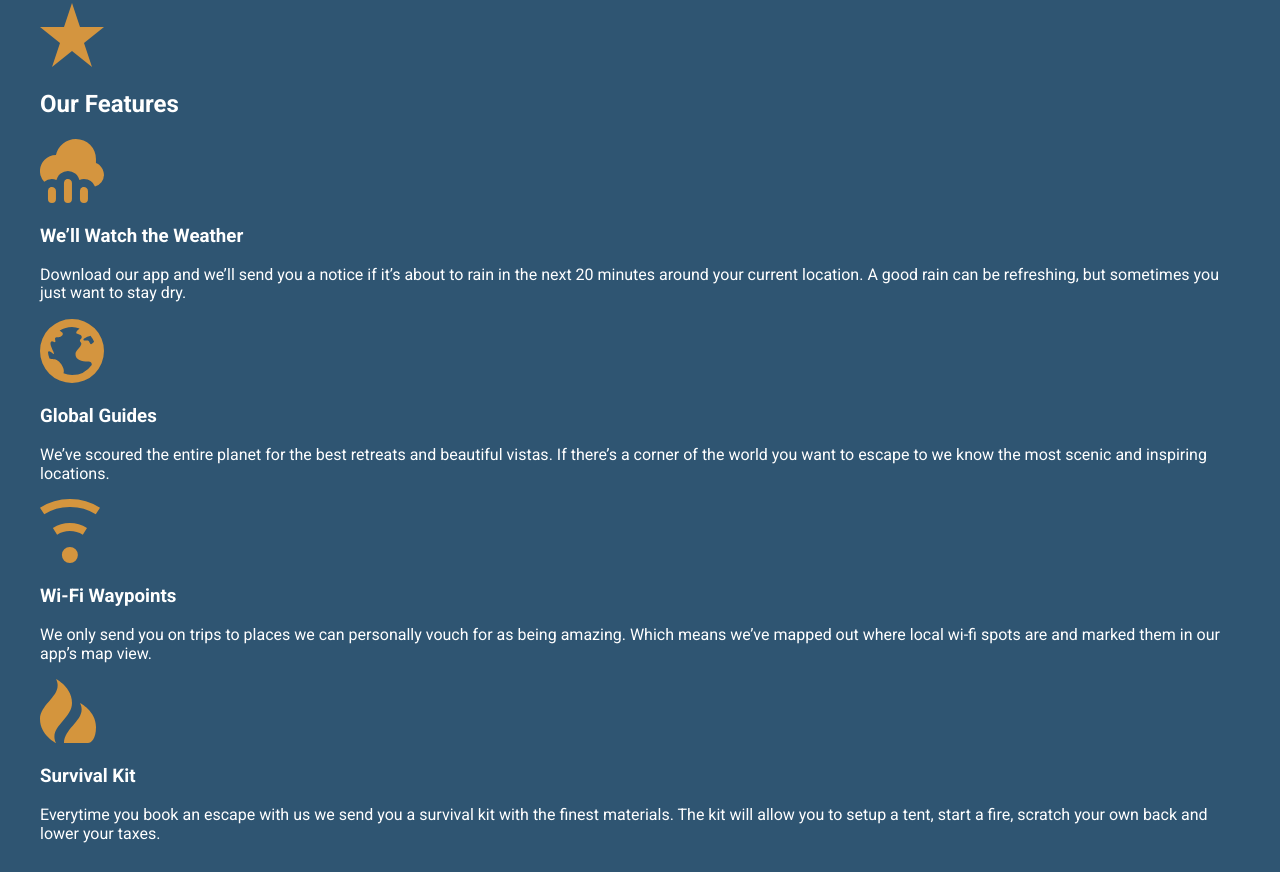
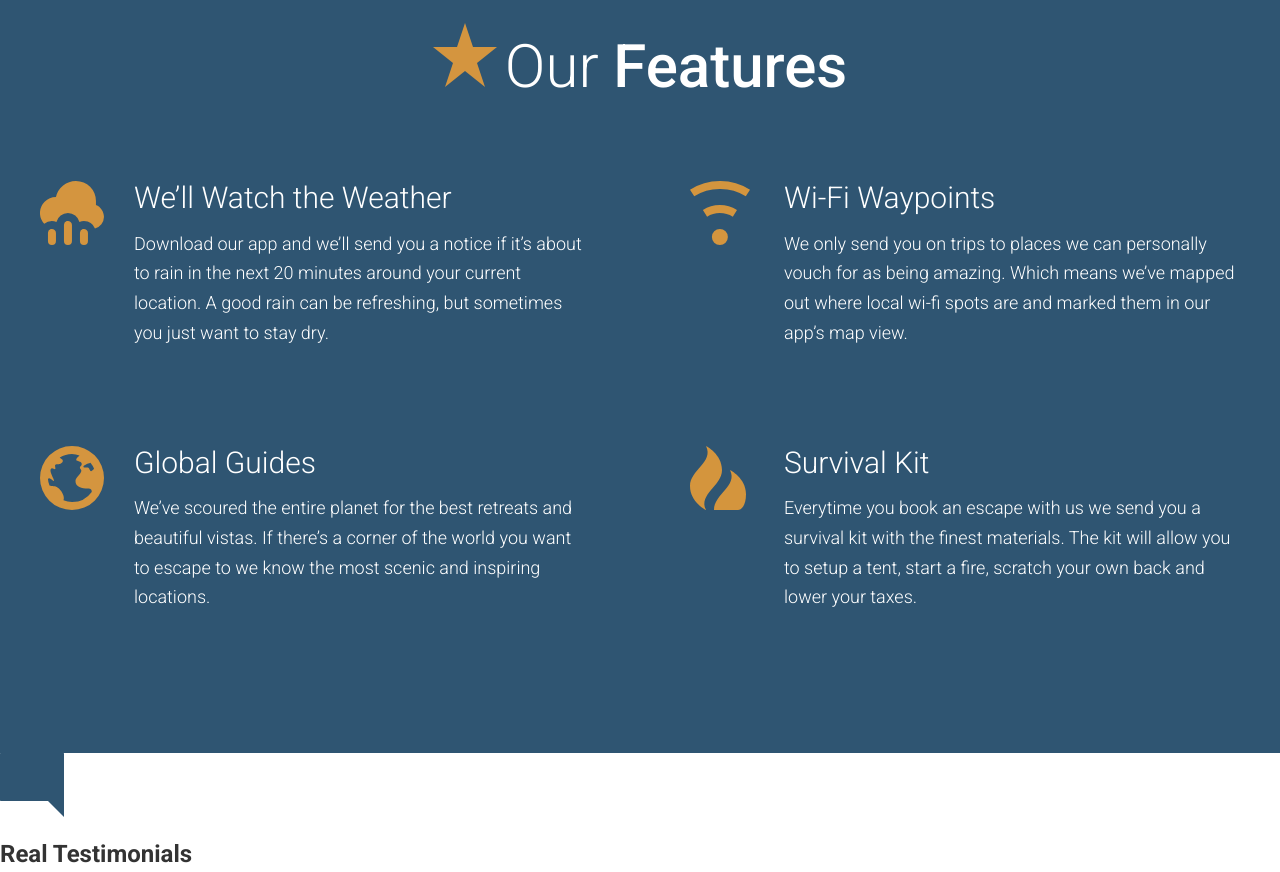
Before and after one commit to kevinsutton/travel-site, a website: page app/index.html in a window 1280 px wide. Shown: the part 2111-2983 px from the top of the page. Drawn offline with Linux system fonts and the light colour scheme.

Commit message:
Completed Our Features section

```diff
--- /dev/null
+++ b/app/assets/styles/modules/_feature-item.css
@@ -0,0 +1,32 @@
+.feature-item {
+    position: relative;
+    padding-bottom: 2.5rem;
+
+    @mixin atSmall {
+        padding-left: 94px;
+    }
+
+    &__icon {
+        display: block;
+        margin: 0 auto;
+
+        @mixin atSmall {
+            position: absolute;
+            left: 0;
+        }
+    }
+
+    &__title {
+        font-size: 1.6rem;
+        font-weight: 300;
+        margin-top: 0.7em;
+        margin-bottom: 0.8rem;
+        text-align: center;
+
+        @mixin atSmall {
+            font-size: 1.875rem;
+            margin-top: 1.0em;
+            text-align: left;
+        }
+    }
+}
--- a/app/assets/styles/modules/_generic-content-container.css
+++ b/app/assets/styles/modules/_generic-content-container.css
@@ -2,7 +2,8 @@
 
     p {
         line-height: 1.65;
-        margin: 1.8rem 0;
+        margin: 0 0 1.8rem 0;
+        font-weight: 300;
 
         @mixin atSmall {
             font-size: 1.125rem;
--- a/app/assets/styles/modules/_row.css
+++ b/app/assets/styles/modules/_row.css
@@ -7,8 +7,16 @@
         margin-right: -65px;
     }
 
+    &--gutters-large {
+        margin-right: -100px;
+    }
+
     &--gutters > div {
         padding-right: 65px;
+    }
+
+    &--gutters-large > div {
+        padding-right: 100px;
     }
 
     &__b-margin-until-medium {
@@ -30,6 +38,11 @@
             width: 37%;
         }
 
+        &__medium-6 {
+            float: left;
+            width: 50%;
+        }
+
         &__medium-8 {
             float: left;
             width: 66.66%;
--- /dev/null
+++ b/app/assets/styles/modules/_section-title.css
@@ -0,0 +1,27 @@
+.section-title {
+    font-size: 2.55rem;
+    font-weight: 300;
+    text-align: center;
+
+    @mixin atSmall {
+        font-size: 3.75rem;
+    }
+
+    strong {
+        font-weight: 500;
+    }
+
+    &__icon {
+        display: block;
+        margin-left: auto;
+        margin-right: auto;
+        margin-bottom: 0.6rem;
+
+        @mixin atSmall {
+            margin-left: 0;
+            margin-right: 0.5rem;
+            display: inline-block;
+            margin-bottom: 0;
+        }
+    }
+}
--- a/app/assets/styles/styles.css
+++ b/app/assets/styles/styles.css
@@ -9,3 +9,5 @@
 @import "modules/_headline";
 @import "modules/_row";
 @import "modules/_generic-content-container";
+@import "modules/_section-title";
+@import "modules/_feature-item";
--- a/app/index.html
+++ b/app/index.html
@@ -80,24 +80,38 @@
 
   <div id="features" class="page-section page-section--blue">
     <div class="wrapper">
-      <img src="assets/images/icons/star.svg">
-      <h2>Our Features</h2>
+      <h2 class="section-title"><img src="assets/images/icons/star.svg" class="section-title__icon">Our <strong>Features</strong></h2>
 
-      <img src="assets/images/icons/rain.svg">
-      <h3>We&rsquo;ll Watch the Weather</h3>
-      <p>Download our app and we&rsquo;ll send you a notice if it&rsquo;s about to rain in the next 20 minutes around your current location. A good rain can be refreshing, but sometimes you just want to stay dry.</p>
-
-      <img src="assets/images/icons/globe.svg">
-      <h3>Global Guides</h3>
-      <p>We&rsquo;ve scoured the entire planet for the best retreats and beautiful vistas. If there&rsquo;s a corner of the world you want to escape to we know the most scenic and inspiring locations.</p>
-
-      <img src="assets/images/icons/wifi.svg">
-      <h3>Wi-Fi Waypoints</h3>
-      <p>We only send you on trips to places we can personally vouch for as being amazing. Which means we&rsquo;ve mapped out where local wi-fi spots are and marked them in our app&rsquo;s map view.</p>
-
-      <img src="assets/images/icons/fire.svg">
-      <h3>Survival Kit</h3>
-      <p>Everytime you book an escape with us we send you a survival kit with the finest materials. The kit will allow you to setup a tent, start a fire, scratch your own back and lower your taxes.</p>
+      <div class="row row--gutters row--gutters-large generic-content-container">
+        <div class="row__medium-6">
+          <div class="feature-item">
+            <img class="feature-item__icon" src="assets/images/icons/rain.svg">
+            <h3 class="feature-item__title">We&rsquo;ll Watch the Weather</h3>
+            <p>Download our app and we&rsquo;ll send you a notice if it&rsquo;s about to rain in the next 20 minutes around your current
+              location. A good rain can be refreshing, but sometimes you just want to stay dry.</p>
+          </div>
+          <div class="feature-item">
+            <img class="feature-item__icon" src="assets/images/icons/globe.svg">
+            <h3 class="feature-item__title">Global Guides</h3>
+            <p>We&rsquo;ve scoured the entire planet for the best retreats and beautiful vistas. If there&rsquo;s a corner of the world
+              you want to escape to we know the most scenic and inspiring locations.</p>
+          </div>
+        </div>
+        <div class="row__medium-6">
+          <div class="feature-item">
+            <img class="feature-item__icon" src="assets/images/icons/wifi.svg">
+            <h3 class="feature-item__title">Wi-Fi Waypoints</h3>
+            <p>We only send you on trips to places we can personally vouch for as being amazing. Which means we&rsquo;ve mapped out where
+              local wi-fi spots are and marked them in our app&rsquo;s map view.</p>
+          </div>
+          <div class="feature-item">
+            <img class="feature-item__icon" src="assets/images/icons/fire.svg">
+            <h3 class="feature-item__title">Survival Kit</h3>
+            <p>Everytime you book an escape with us we send you a survival kit with the finest materials. The kit will allow you to setup
+              a tent, start a fire, scratch your own back and lower your taxes.</p>
+          </div>
+        </div>
+      </div>
     </div>
   </div>
 
--- a/app/temp/styles/styles.css
+++ b/app/temp/styles/styles.css
@@ -665,8 +665,16 @@ a {
         margin-right: -65px;
     }
 
+.row--gutters-large {
+        margin-right: -100px;
+    }
+
 .row--gutters > div {
         padding-right: 65px;
+    }
+
+.row--gutters-large > div {
+        padding-right: 100px;
     }
 
 .row__b-margin-until-medium {
@@ -688,6 +696,11 @@ a {
             width: 37%;
         }
 
+        .row__medium-6 {
+            float: left;
+            width: 50%;
+        }
+
         .row__medium-8 {
             float: left;
             width: 66.66%;
@@ -701,7 +714,8 @@ a {
 
 .generic-content-container p {
         line-height: 1.65;
-        margin: 1.8rem 0;
+        margin: 0 0 1.8rem 0;
+        font-weight: 300;
     }
 
 @media (min-width: 530px) {
@@ -714,3 +728,79 @@ a {
 .generic-content-container p a {
         font-weight: 700;
     }
+
+.section-title {
+    font-size: 2.55rem;
+    font-weight: 300;
+    text-align: center;
+}
+
+@media (min-width: 530px) {
+
+.section-title {
+        font-size: 3.75rem
+}
+    }
+
+.section-title strong {
+        font-weight: 500;
+    }
+
+.section-title__icon {
+        display: block;
+        margin-left: auto;
+        margin-right: auto;
+        margin-bottom: 0.6rem;
+    }
+
+@media (min-width: 530px) {
+
+.section-title__icon {
+            margin-left: 0;
+            margin-right: 0.5rem;
+            display: inline-block;
+            margin-bottom: 0
+    }
+    }
+
+.feature-item {
+    position: relative;
+    padding-bottom: 2.5rem;
+}
+
+@media (min-width: 530px) {
+
+.feature-item {
+        padding-left: 94px
+}
+    }
+
+.feature-item__icon {
+        display: block;
+        margin: 0 auto;
+    }
+
+@media (min-width: 530px) {
+
+.feature-item__icon {
+            position: absolute;
+            left: 0
+    }
+    }
+
+.feature-item__title {
+        font-size: 1.6rem;
+        font-weight: 300;
+        margin-top: 0.7em;
+        margin-bottom: 0.8rem;
+        text-align: center;
+    }
+
+@media (min-width: 530px) {
+
+.feature-item__title {
+            font-size: 1.875rem;
+            margin-top: 1.0em;
+            text-align: left
+    }
+    }
```
